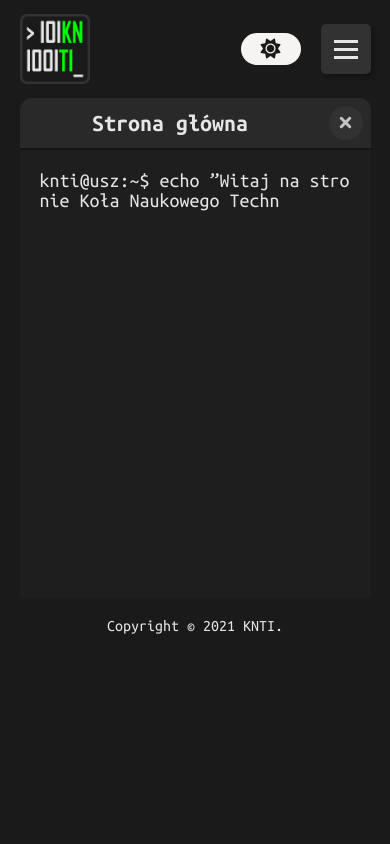
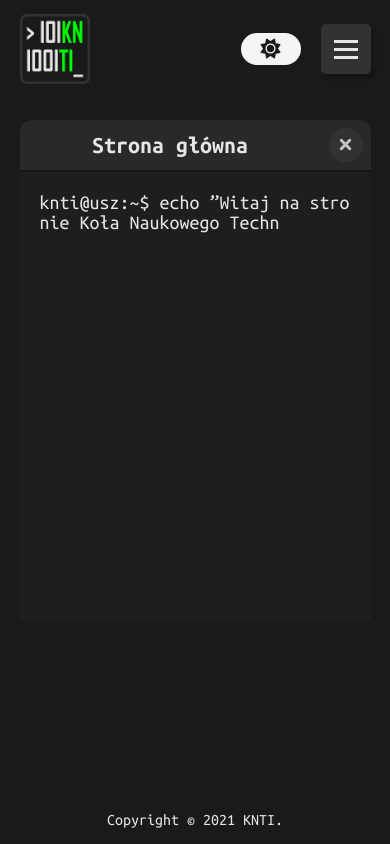
Before and after one commit to krisuv/stronaKNTI2, a plain HTML site: page index.html in a window 390 px wide. Drawn offline with Linux system fonts and the light colour scheme.

Commit message:
poprawienie centrowania terminala

```diff
--- a/index.html
+++ b/index.html
@@ -31,14 +31,10 @@
       <a href="aktualnosci.html"><li class="hamburger-menu-item">aktualności</li></a>
       <a href="o-nas.html"><li class="hamburger-menu-item">o nas</li></a>
       <a href="kontakt.html"><li class="hamburger-menu-item">kontakt</li></a>
-      <li class="hamburger-menu-item inaccessible">edytuj</li>
-      <li class="hamburger-menu-item inaccessible">usuń</li>
-      <li class="hamburger-menu-item inaccessible">zapisz</li>
     </ul>
   </div>
 
   <div class="terminal-container">
-    <!-- <main> -->
       <section class="terminal">
         <div class="terminal-bar">
           <div class="terminal-header"><h1>Strona główna</h1></div>
@@ -61,7 +57,6 @@
           </div>
         </div>
       </section>
-    <!-- </main> -->
   </div>
 
     <footer>Copyright © 2021 KNTI.</footer>
--- a/style.css
+++ b/style.css
@@ -34,6 +34,11 @@ body {
   background-color: var(--dark);
   min-height: 100vh;
   position: relative;
+
+  display: flex;
+  align-items: center;
+  justify-content: space-between;
+  flex-direction: column;
 }
 
 .background-blur {
@@ -58,11 +63,7 @@ body {
 }
 
 .terminal-container {
-  margin-bottom: 20px;
-  display: flex;
-  align-items: center;
-  justify-content: center;
-  width: 100%;
+  margin: auto;
 }
 
 .navigation {
@@ -120,7 +121,6 @@ body {
   border: 0;
   margin: 0;
   z-index: 100;
-  /* transition: transform .3s .1s ease-in-out; */
 }
 
 .hamburger {
@@ -136,7 +136,6 @@ body {
   height: 3px;
   background-color: var(--text-light);
   position: relative;
-  /* transform: translateY(50%); */
   transition: background-color .1s .2s ease-in-out;
 }
 
@@ -173,7 +172,6 @@ body {
 }
 
 .hamburger-menu {
-  /* display: none; */
   opacity: 0;
   visibility: hidden;
 
@@ -189,7 +187,6 @@ body {
 }
 
 .hamburger-menu-active {
-  /* display: block; */
   opacity: 1;
   visibility: visible;
 }
@@ -213,7 +210,6 @@ body {
   border-bottom: 1px solid var(--dark);
   padding: 16px 26px 10px 26px;
   transition: border-bottom .3s ease-in;
-  /* margin-top: 14px; */
 }
 
 .hamburger-menu-item:hover {
@@ -262,8 +258,6 @@ main {
 .terminal {
   width: 750px;
   height: 500px;
-  /* margin-top: 20px;
-  margin-bottom: 30px; */
   display: flex;
   flex-direction: column;
 }
@@ -402,7 +396,7 @@ footer {
 
   20% {
       top: 110px;
-      background-position: -9px -100px
+      background-position: -9px -100px;
   }
 
   40% {
@@ -479,12 +473,6 @@ footer {
 
 }
 
-/* @media all and (min-width: 820px) {
-  .background-blur-active {
-    display: none;
-  }
-} */
-
 @media all and (max-width: 820px) {
 
   .menu-item {
@@ -514,6 +502,10 @@ footer {
   .pic {
     width: 70px;
     height: 70px;
+  }
+
+  .terminal-container {
+    margin-top: 22px;
   }
 
   .terminal-aside {
```
